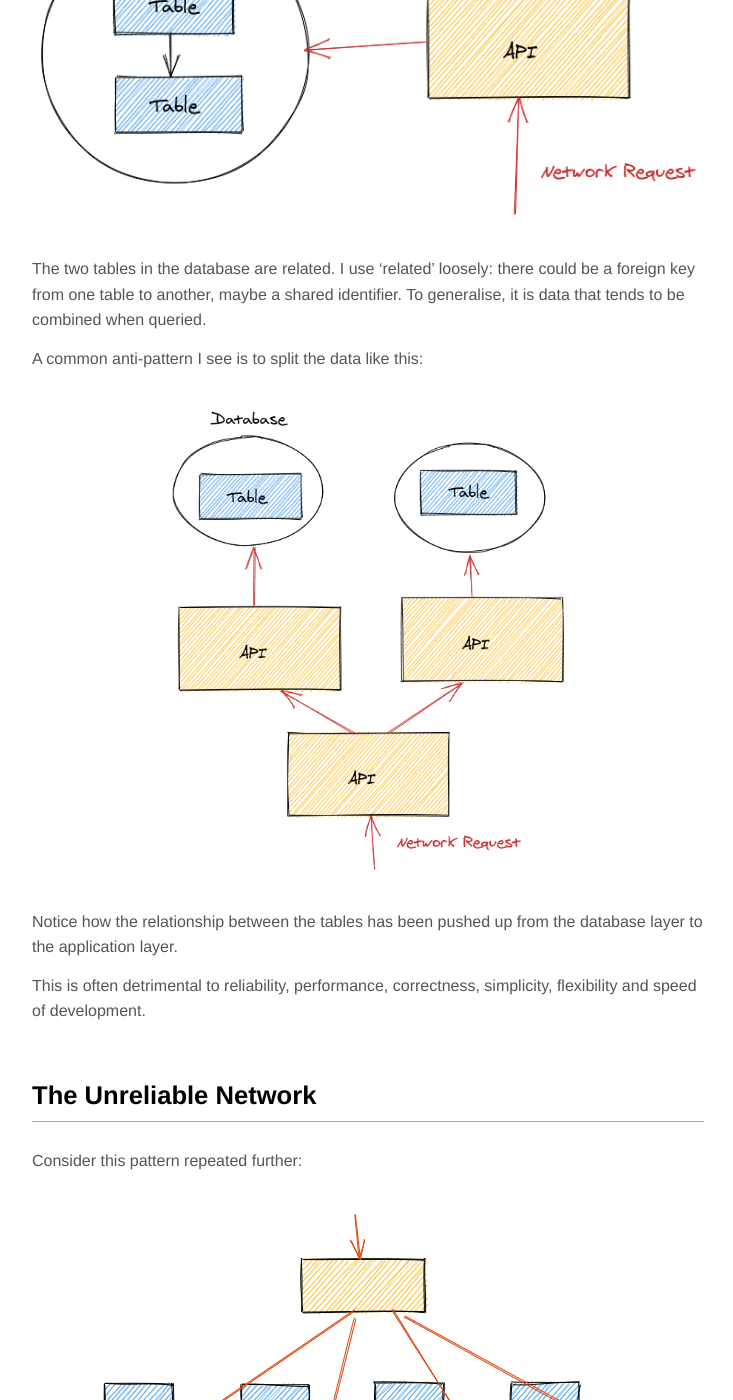
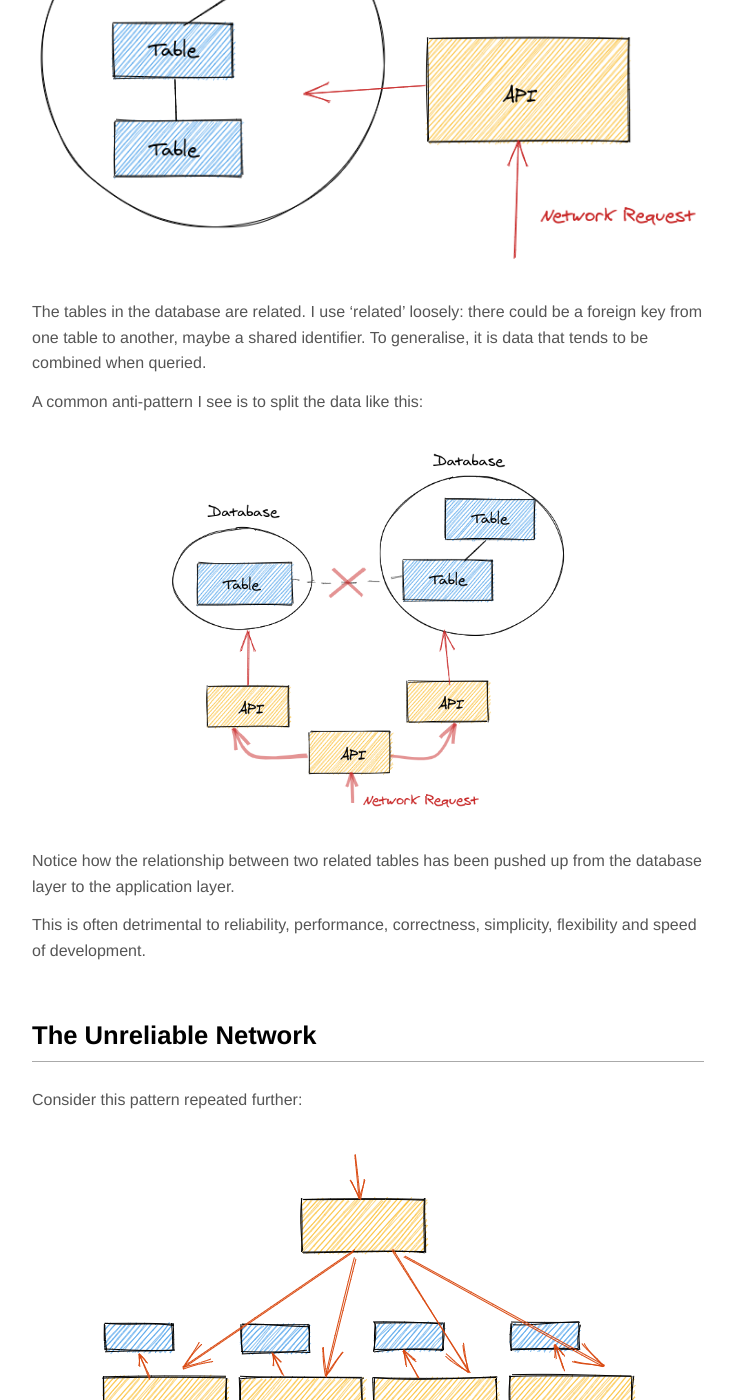
Before and after one commit to KMahoney/kmahoney.github.io, a Jekyll site: the page built from _posts/2020-04-07-the-high-cost-of-splitting-related-data.md, in a window 1280 px wide and 1400 px high, scrolled down 432 px. Shown: the whole window, without its empty margins (272-1005 px from the left). Built offline with Jekyll 4.4.1, drawn with Linux system fonts in a browser that asks for light colours.

Commit message:
more tables

```diff
--- a/_posts/2020-04-07-the-high-cost-of-splitting-related-data.md
+++ b/_posts/2020-04-07-the-high-cost-of-splitting-related-data.md
@@ -19,7 +19,7 @@ A common anti-pattern I see is to split the data like this:
 
 <img style="display: block; max-width: 60%; margin: 2em auto;" src="{{ '/img/articles/split/split-plus1.png' | absolute_url }}" />
 
-Notice how the relationship between the tables has been pushed up from
+Notice how the relationship between two related tables has been pushed up from
 the database layer to the application layer.
 
 This is often detrimental to reliability, performance, correctness,
```
Also changed, not shown: other parts of _posts/2020-04-07-the-high-cost-of-splitting-related-data.md (+1 -1 lines), img/articles/split/split-original.png, img/articles/split/split-plus1.png.
